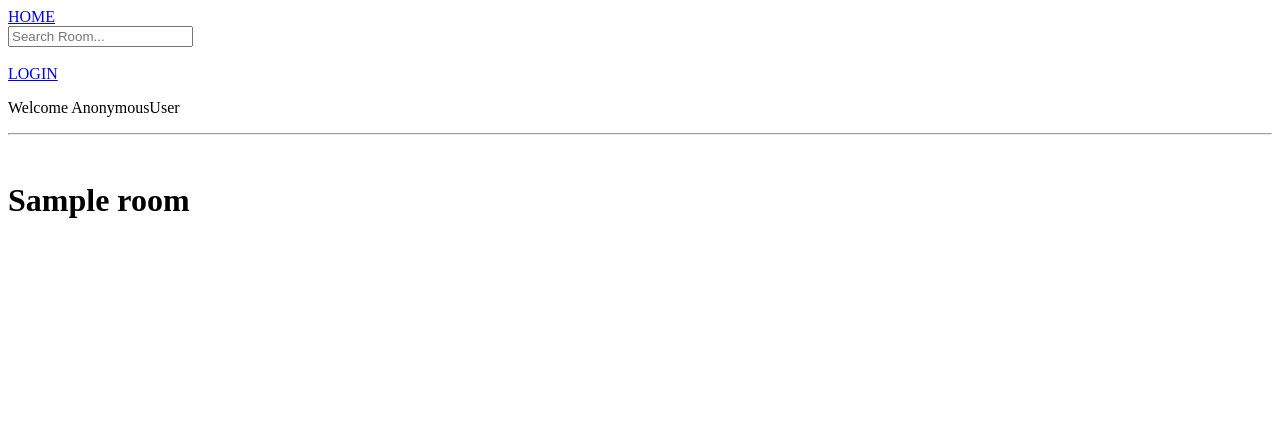
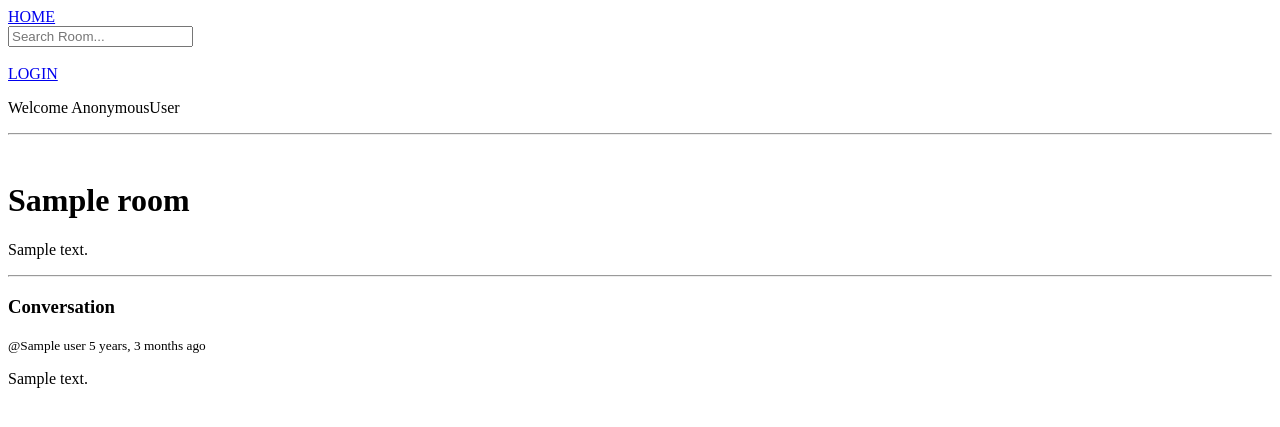
Before and after one commit to Abdul-Mannan-Qaderi/tech-hub, a Django app: template base/templates/base/room.html in a window 1280 px wide. Shown: the top 427 px of the page. Run offline with Django 5.2, Linux system fonts and the light colour scheme; the template is opened without the code that fills it: most values are stand-ins (such as "Sample title", 1, 10 or a date in 2020).

Commit message:
finish comment functionality

```diff
--- a/base/templates/base/home.html
+++ b/base/templates/base/home.html
@@ -34,7 +34,7 @@
 			<h1>
 				{{ room.id }} -- <a href="{% url 'room' room.id %}">{{ room.name }}</a>
 			</h1>
-			<small>{{ room.topic.name }}</small>
+			<small class="topic-name">{{ room.topic.name }}</small>
 		</div>
 		{% endfor %}
 	</div>
--- a/base/templates/base/room.html
+++ b/base/templates/base/room.html
@@ -2,4 +2,25 @@
 {% endblock %} {% block content %}
 
 <h1>{{ room.name }}</h1>
-{% endblock content %}
+<p>{{ room.description }}</p>
+<hr />
+<div class="comment-wrapper">
+	<h3>Conversation</h3>
+
+	{% for message in room_messages %}
+	<div>
+		<small>@{{message.user}} {{message.created_at|timesince}} ago</small>
+		<p>{{message.body}}</p>
+	</div>
+	{% endfor %}
+</div>
+
+{% if request.user.is_authenticated %}
+<div class="comment-form">
+	<form action="" method="post">
+		{% csrf_token %}
+		<input type="text" placeholder="Write your message here..." name="body" />
+	</form>
+</div>
+
+{% endif %} {% endblock content %}
--- a/templates/base_layout.html
+++ b/templates/base_layout.html
@@ -12,7 +12,7 @@
 			.helptext {
 				display: none;
 			}
-			small {
+			small.topic-name {
 				text-align: right;
 				background-color: grey;
 				padding: 4px 8px;
```
Also changed, not shown: base/views.py (+11 -4 lines), db.sqlite3.
